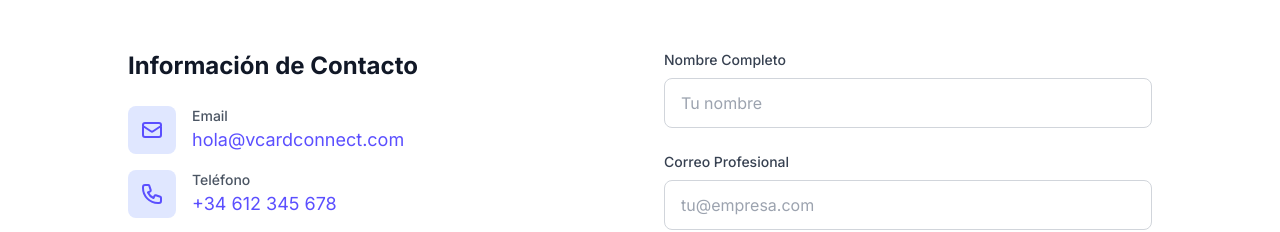
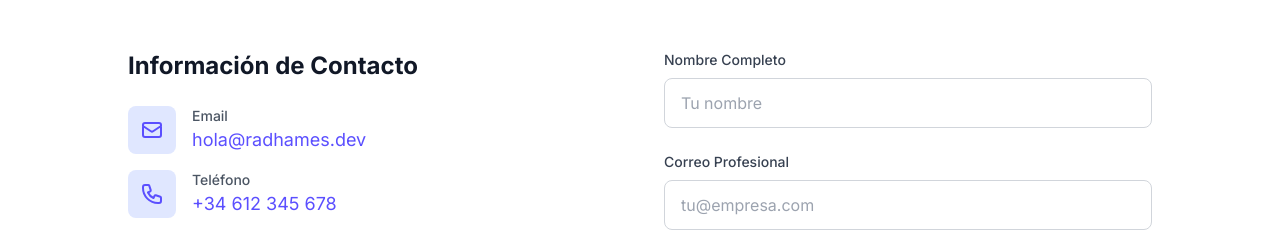
Before and after one commit to radhamesc-capellan/vcard_connect, a Next.js app: page / in a window 1280 px wide. Shown: the part 3900-4132 px from the top of the page. Built offline with nearby package versions, Linux system fonts and the light colour scheme.

Commit message:
fixed: mailto

```diff
--- a/src/data/landingPageData.ts
+++ b/src/data/landingPageData.ts
@@ -375,7 +375,7 @@ export const landingPageData: LandingPageData = {
         "Hubo un error al enviar tu mensaje. Por favor, intenta nuevamente.",
     },
     contactInfo: {
-      email: "hola@vcardconnect.com",
+      email: "hola@radhames.dev",
       phone: "+34 612 345 678",
       address: "Calle Vitoria 3, Alcalá de Henares - Madrid, España",
     },
```
